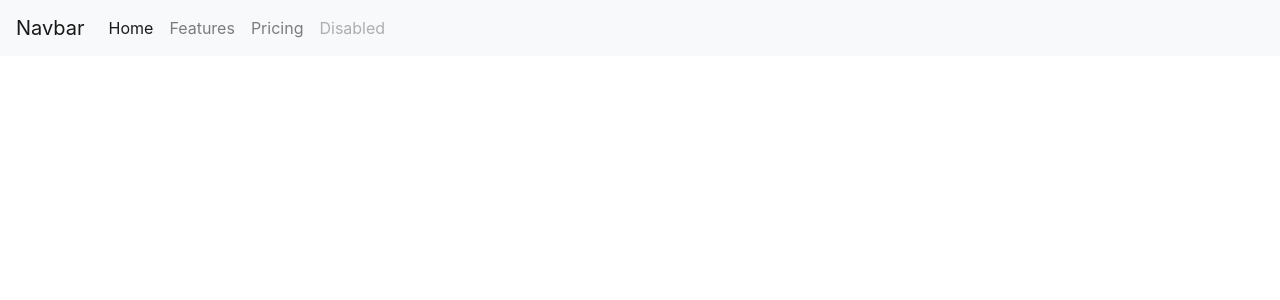
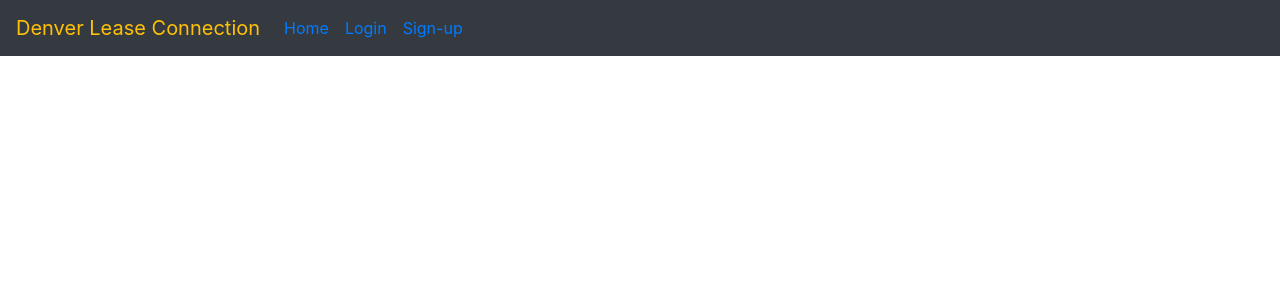
Before and after one commit to gradientus/denver-lease-connection, a React (Create React App) app in the folder client/: page / in a window 1280 px wide. Shown: the top 300 px of the page. Built offline with nearby package versions, Linux system fonts and the light colour scheme.

Commit message:
unpolished navbar

```diff
--- a/client/src/App.js
+++ b/client/src/App.js
@@ -1,6 +1,6 @@
 import React from 'react';
 import './App.css';
-import Navbar from './components/Navbar'
+import Navbar from './components/Navbar/'
 
 function App() {
   return (
--- a/client/src/components/Navbar.jsx
+++ b/client/src/components/Navbar/index.js
@@ -3,17 +3,16 @@ import React from 'react';
 const Navbar = () => {
     return (
         <div>
-            <nav className="navbar navbar-expand-lg navbar-light bg-light">
-                <a className="navbar-brand" href="#">Navbar</a>
+            <nav className="navbar navbar-expand-lg navbar-primary bg-dark">
+                <a className="navbar-brand text-warning" href="#">Denver Lease Connection</a>
                 <button className="navbar-toggler" type="button" data-toggle="collapse" data-target="#navbarNavAltMarkup" aria-controls="navbarNavAltMarkup" aria-expanded="false" aria-label="Toggle navigation">
                     <span className="navbar-toggler-icon"></span>
                 </button>
                 <div className="collapse navbar-collapse" id="navbarNavAltMarkup">
                     <div className="navbar-nav">
-                        <a className="nav-item nav-link active" href="#">Home <span className="sr-only">(current)</span></a>
-                        <a className="nav-item nav-link" href="#">Features</a>
-                        <a className="nav-item nav-link" href="#">Pricing</a>
-                        <a className="nav-item nav-link disabled" href="#" tabindex="-1" aria-disabled="true">Disabled</a>
+                        <a className="nav-item nav-link active text-primary" href="#">Home <span className="sr-only">(current)</span></a>
+                        <a className="nav-item nav-link text-primary" href="#">Login</a>
+                        <a className="nav-item nav-link text-primary" href="#">Sign-up</a>
                     </div>
                 </div>
             </nav>
```
Also changed, not shown: client/src/components/Navbar/style.css (added).
